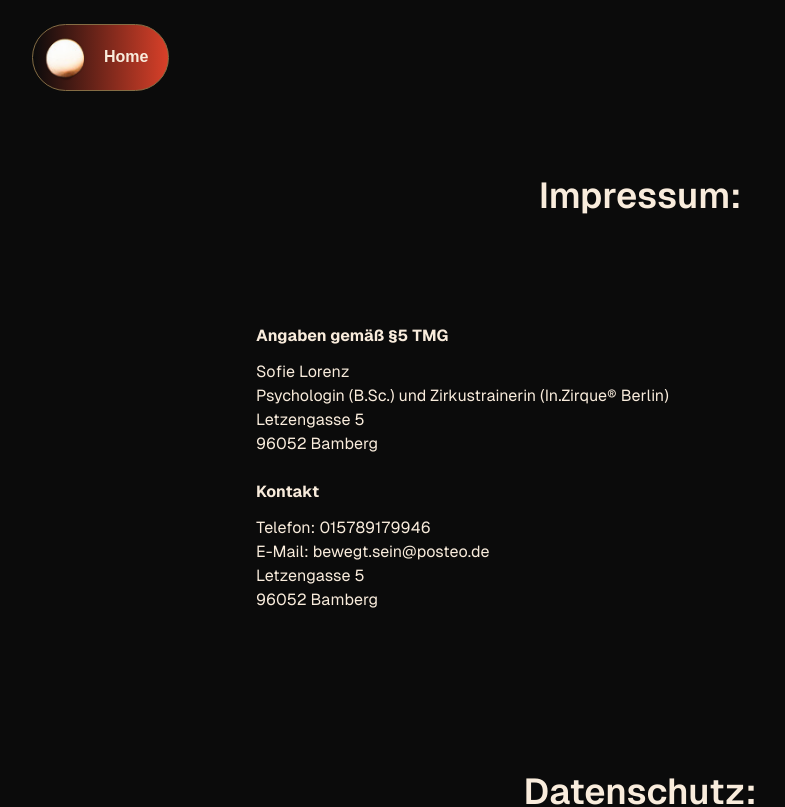
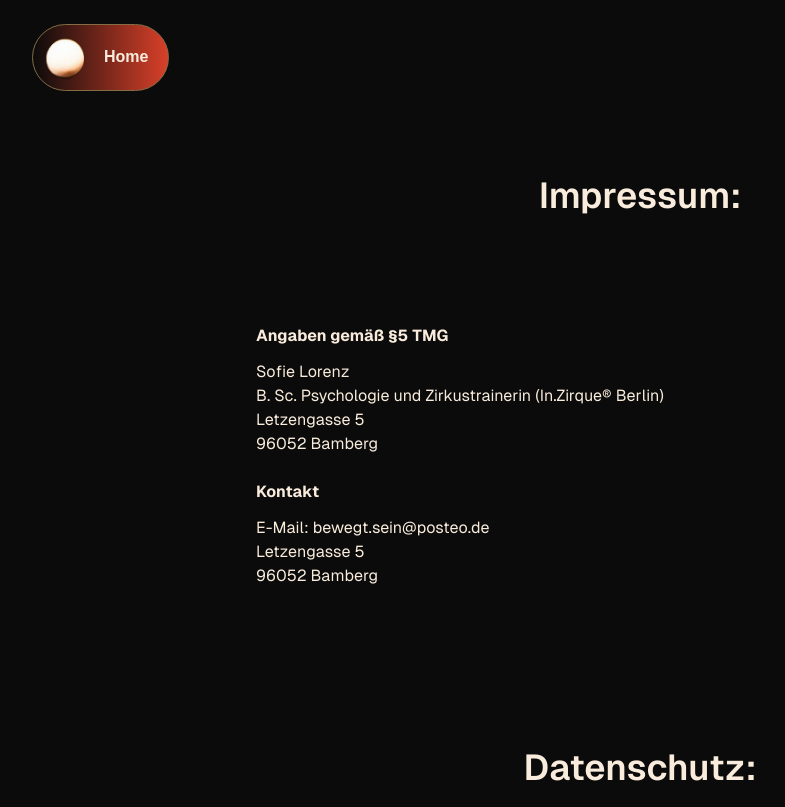
Before and after one commit to BlackSquirrel34/circus-for-everyone, a Next.js app: page /impressum in a window 1280 px wide. Shown: the top 807 px of the page, without its empty margins (0-785 px from the left). Built offline with nearby package versions, Linux system fonts and the light colour scheme.

Commit message:
in-presence adjustments

```diff
--- a/src/components/About.tsx
+++ b/src/components/About.tsx
@@ -6,7 +6,7 @@ import { motion } from 'framer-motion';
 
 
 export default function About() {
-
+// bg-gradient-to-br from-[#704427]  to-darkbg
     return (
         <div id="about" className='bg-gradient-to-br from-[#704427] to-darkbg'>
             <div className="w-full relative pb-24 pt-18 md:pt-24 md:pb-28 flex flex-col md:flex-row max-w-6xl mx-auto">
--- a/src/components/Aktuell.tsx
+++ b/src/components/Aktuell.tsx
@@ -29,7 +29,7 @@ export default function Aktuell() {
             Informationen zu fortlaufendenden Kursen oder Workshops:
         </h1>
         <p className='mb-3 text-lg lg:text-xl pt-2'>
-            Derzeit habe ich keine fortlaufenden Kurse im Angebot
+            hallo jetzt gibt es einen workshop!
         </p>
 
 
--- a/src/components/Impressum.tsx
+++ b/src/components/Impressum.tsx
@@ -10,13 +10,13 @@ export default function Impressum() {
 
         <strong className='py-3'>Angaben gem&auml;&szlig; &sect;5 TMG</strong>
         <p>Sofie Lorenz<br />
-        Psychologin (B.Sc.) und Zirkustrainerin (In.Zirque&reg; Berlin)<br />
+        B. Sc. Psychologie und Zirkustrainerin (In.Zirque&reg; Berlin)<br />
         Letzengasse 5<br />
         96052 Bamberg<br />
         </p>
 
         <strong className='pt-6 pb-3'>Kontakt</strong>
-        <p>Telefon: 015789179946<br />
+        <p>
         E-Mail: bewegt.sein@posteo.de<br />
         Letzengasse 5<br />
         96052 Bamberg<br />
```
